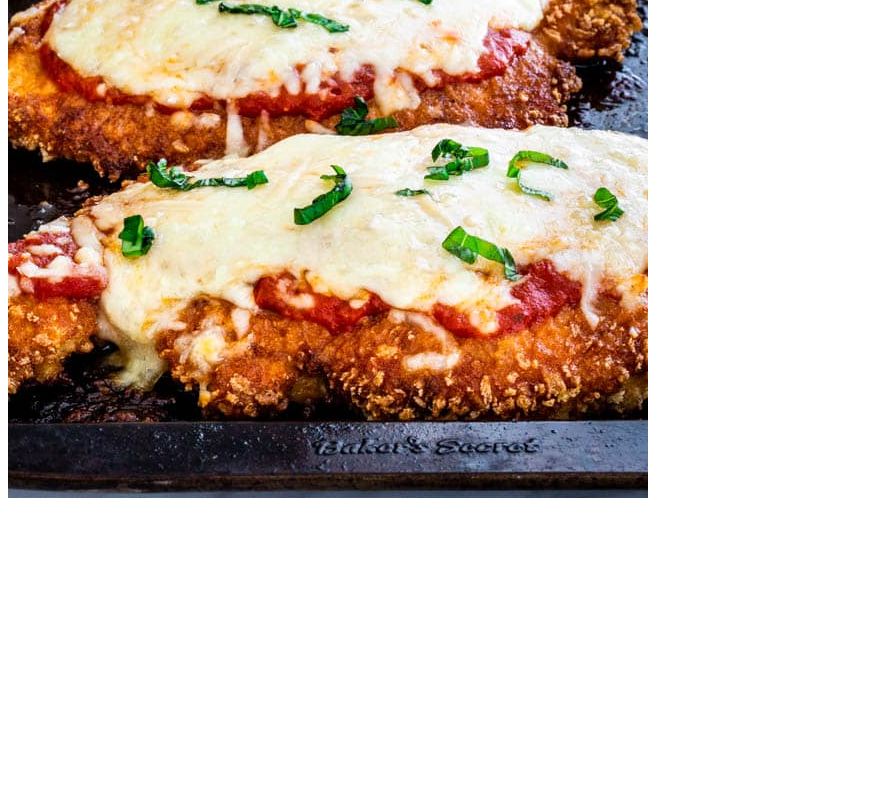
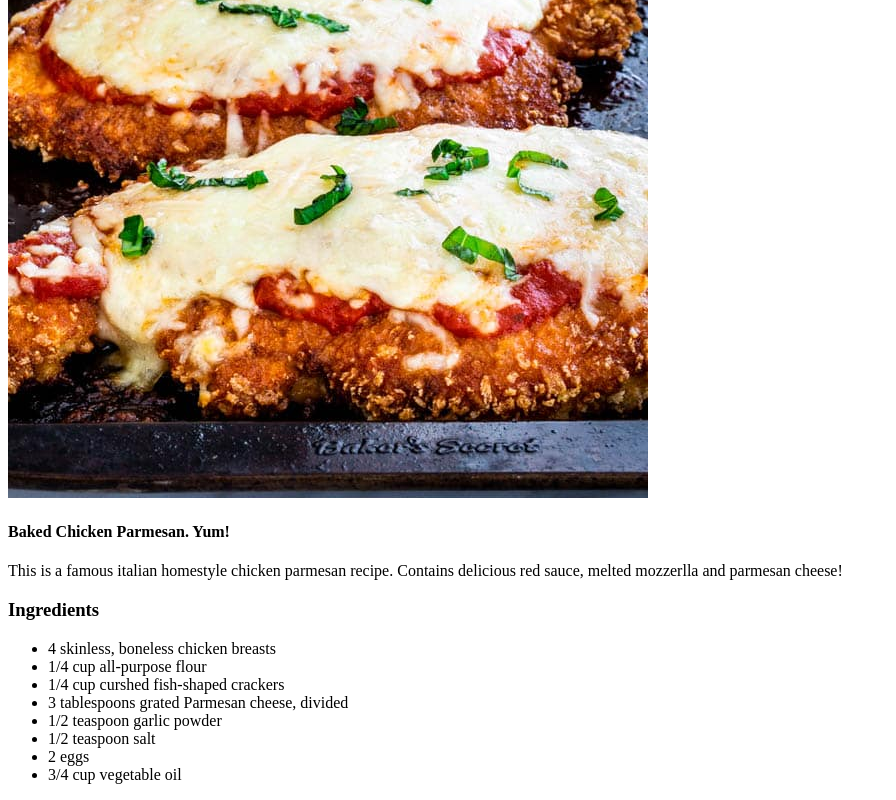
Before and after one commit to Pwnyboy1031/odin-recipes, a plain HTML site: page recipes/chickenparmesan.html in a window 1280 px wide. Shown: the part 478-1278 px from the top of the page, without its empty margins (0-896 px from the left). Before the commit the page ends 988 px from the top, so only its background shows below. Drawn offline with Linux system fonts and the light colour scheme.

Commit message:
Added ingredients

```diff
--- a/recipes/chickenparmesan.html
+++ b/recipes/chickenparmesan.html
@@ -4,10 +4,25 @@
     <meta charset="UTF-8">
     <meta http-equiv="X-UA-Compatible" content="IE=edge">
     <meta name="viewport" content="width=device-width, initial-scale=1.0">
-    <title>Chicekn Parmesan</title>
+    <title>Chicken Parmesan</title>
 </head>
 <body>
     <h1>Chicken Parmesan</h1>
     <img src="chicken-parmesan.jpg">
+    <h4>Baked Chicken Parmesan. Yum!</h4>
+    <p>This is a famous italian homestyle chicken parmesan recipe.
+        Contains delicious red sauce, melted mozzerlla and parmesan cheese!
+    </p>
+    <h3>Ingredients</h3>
+    <ul>
+        <li>4 skinless, boneless chicken breasts</li>
+        <li>1/4 cup all-purpose flour</li>
+        <li>1/4 cup curshed fish-shaped crackers</li>
+        <li>3 tablespoons grated Parmesan cheese, divided</li>
+        <li>1/2 teaspoon garlic powder</li>
+        <li>1/2 teaspoon salt</li>
+        <li>2 eggs</li>
+        <li>3/4 cup vegetable oil</li>
+    </ul>
 </body>
 </html>
```
